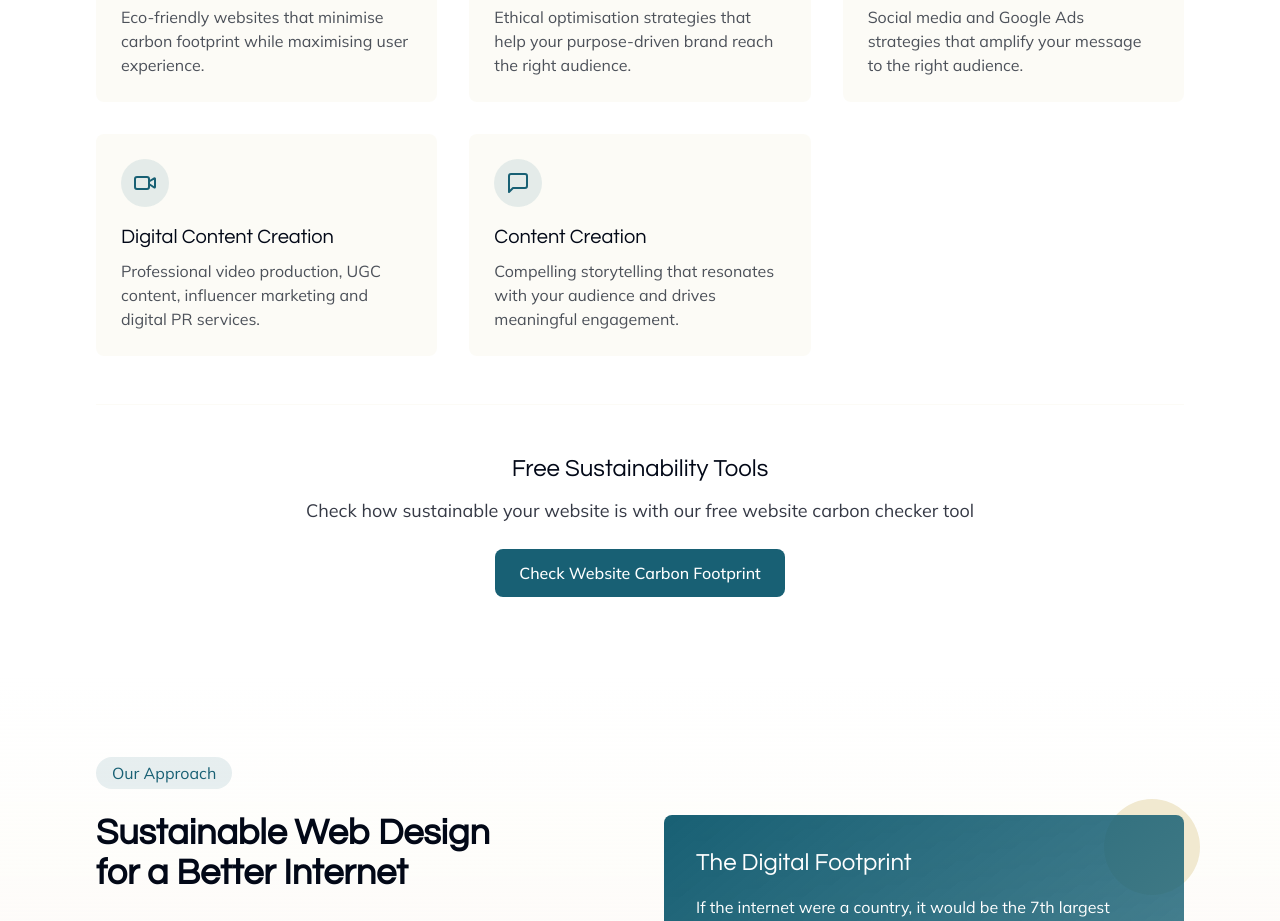
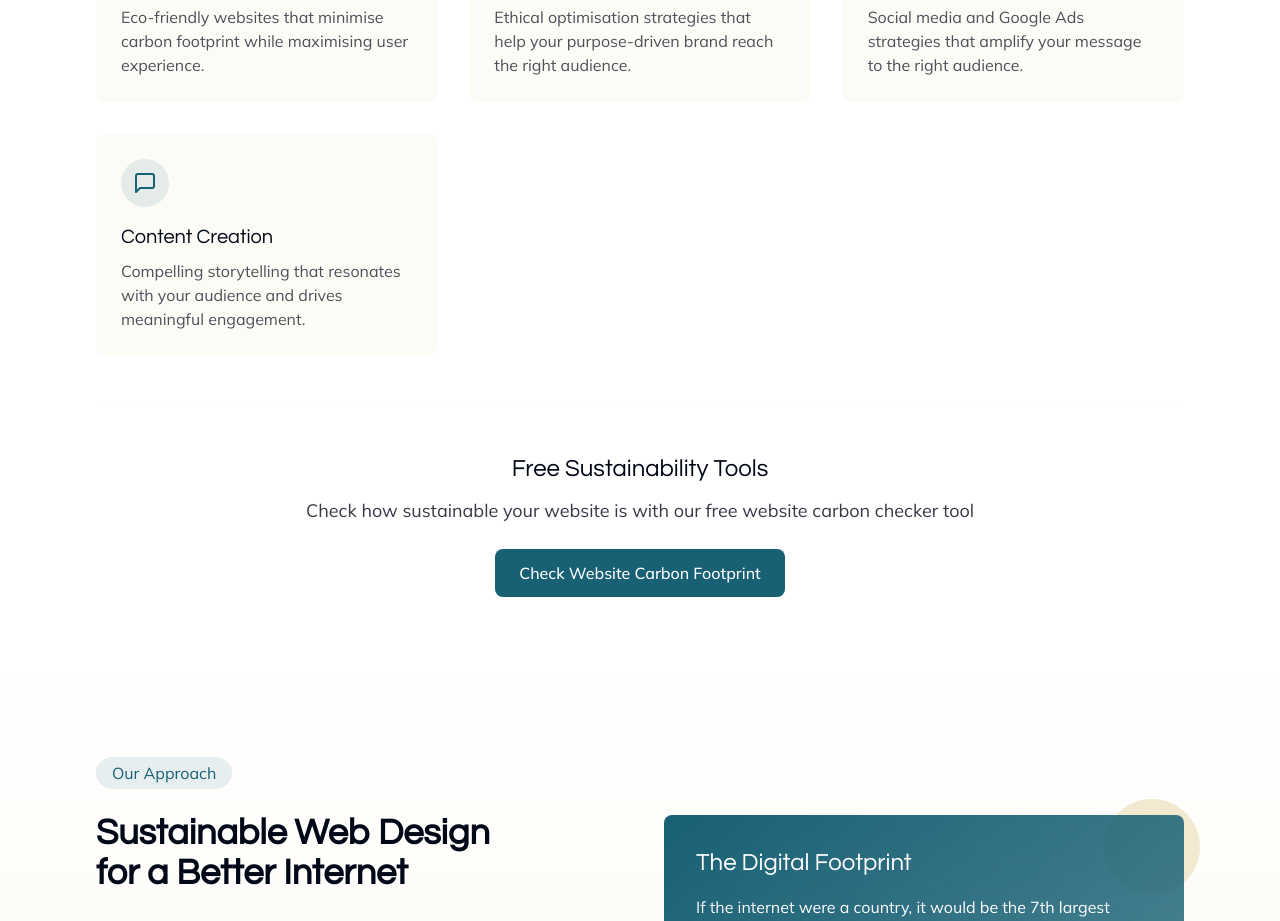
Before and after one commit to MarzipanMedia/purpose-web-glow, a React (Vite) app: page / in a window 1280 px wide. Shown: the part 1440-2361 px from the top of the page. Built offline with nearby package versions, Linux system fonts and the light colour scheme.

Commit message:
Remove digital content creation service
Remove the digital content creation service box from the homepage to improve visual balance.

```diff
--- a/src/components/Services.tsx
+++ b/src/components/Services.tsx
@@ -1,7 +1,7 @@
 
 import React from 'react';
 import { Link } from 'react-router-dom';
-import { Globe, Search, MessageSquare, Megaphone, Video } from 'lucide-react';
+import { Globe, Search, MessageSquare, Megaphone } from 'lucide-react';
 
 const Services = () => {
   const services = [
@@ -22,12 +22,6 @@ const Services = () => {
       description: "Social media and Google Ads strategies that amplify your message to the right audience.",
       icon: <Megaphone className="h-6 w-6" />,
       link: "/services/digital-marketing"
-    },
-    {
-      title: "Digital Content Creation",
-      description: "Professional video production, UGC content, influencer marketing and digital PR services.",
-      icon: <Video className="h-6 w-6" />,
-      link: "/services/digital-content-creation"
     },
     {
       title: "Content Creation",
```
